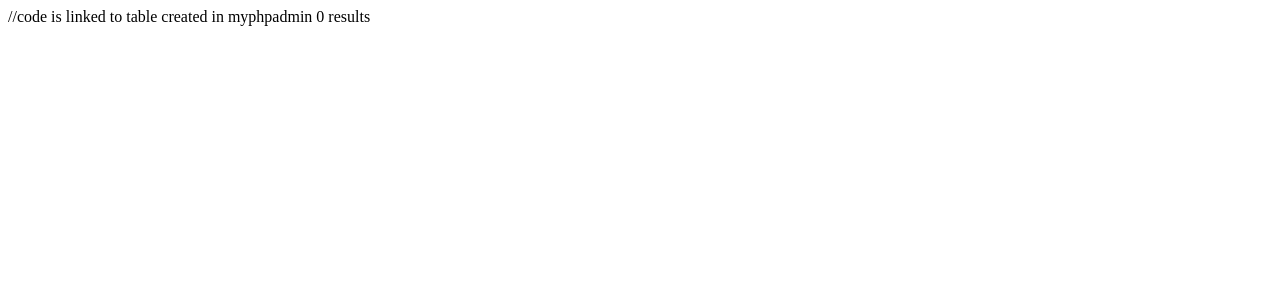
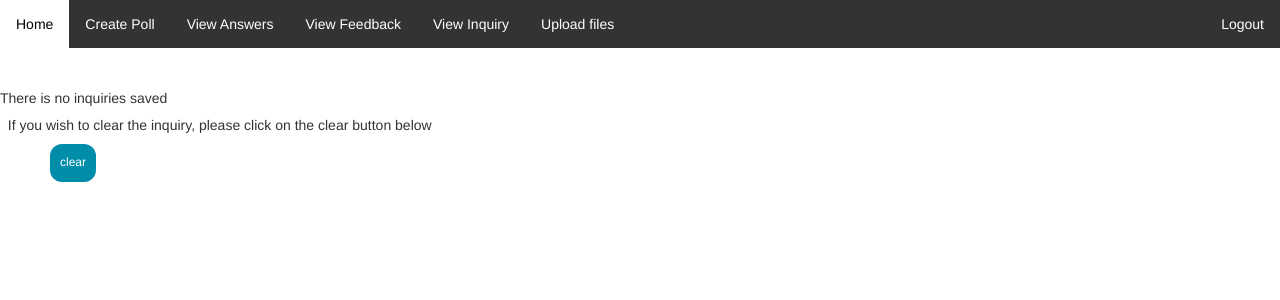
Before and after one commit to josephfarahat/SE2018G02, a PHP site: page /Source/PollME/view_inq.php in a window 1280 px wide. Shown: the top 300 px of the page. Run offline with PHP 8.4, Linux system fonts and the light colour scheme; the visitor is signed in with stand-in values (Sample User, id 1); data that the repository does not hold is empty; some libraries are stand-ins or nearby versions.

Commit message:
Add files via upload

```diff
--- a/Source/PollME/view_inq.php
+++ b/Source/PollME/view_inq.php
@@ -1,9 +1,63 @@
-//code is linked to table created in myphpadmin
+<?php  include ('security.php'); ?>
+
+
+<html lang="en">
+    <head>
+      <meta charset="utf-8">
+      <meta name="viewport" content="width=device-width, initial-scale=1.0">
+    	<title>
+          View Inquiry
+
+    	</title>
+    	<link rel="stylesheet"
+    		       type = "text/css"
+    		       href="bootstrap.css"
+
+    		   />
+           <!-- Latest compiled and minified CSS -->
+<link rel="stylesheet" href="https://maxcdn.bootstrapcdn.com/bootstrap/3.4.0/css/bootstrap.min.css">
+<link rel="stylesheet" href="https://cdnjs.cloudflare.com/ajax/libs/font-awesome/4.7.0/css/font-awesome.min.css">
+
+<!-- jQuery library -->
+<script src="https://ajax.googleapis.com/ajax/libs/jquery/3.3.1/jquery.min.js"></script>
+
+<!-- Latest compiled JavaScript -->
+<script src="https://maxcdn.bootstrapcdn.com/bootstrap/3.4.0/js/bootstrap.min.js"></script>
+           <link rel="stylesheet"
+               type = "text/css"
+               href="index.css"
+
+           />
+
+	</head>
+	<body>
+<ul class="topnav">
+  <li><a class="active" href="logged.php">Home</a></li>
+  <li><a href="Admin.php">Create Poll</a></li>
+  <li><a href="view.php">View Answers</a></li>
+  <li><a href="view_feedback.php">View Feedback</a></li>
+  <li><a href="view_inq.php">View Inquiry</a></li>
+   <li><a href="Attachmentupload.php">Upload files</a></li>
+  <li class="right"><a href="logout.php">Logout </a></li>
+  </ul>
+
+
+
+
+
+  <br><br>
+
+	</body>
+</html>
+
+
+
 <?php
-$servername = "localhost";
-$username = "root";
-$password = "";
-$dbname = "poll";
+$servername = "sql202.epizy.com";
+$username = "epiz_23357401";
+$password = "jpvgo0IE";
+$dbname = "epiz_23357401_Poll";
+
 $conn = new mysqli($servername, $username, $password, $dbname);
 // Check connection
 if ($conn->connect_error) {
@@ -15,12 +69,22 @@ $result = $conn->query($sql);
 
 if ($result->num_rows > 0) {
     // output data of each row
+	 echo"<h1>&nbsp; The inquiries:</h1>" ;
     while($row = $result->fetch_assoc()) {
-        echo   $row["question"]. "<br>";
+
+		  echo "<h4>&nbsp;&nbsp;&nbsp;&nbsp;" .$row["ID"]. "-". $row["question"]."</h4>" ;
     }
 } else {
-    echo "0 results";
+    echo "There is no inquiries saved";
 }
 
 $conn->close();
 ?>
+
+<html> <body>
+<br>
+<h5>&nbsp; If you wish to clear the inquiry, please click on the clear button below</h5>
+<form method="post" action="delete_inquir.php">
+<input type="submit" id='delete' class="button button1" style="margin-left:50px;" name="delete" value='clear'></input>
+</body>
+</html>
```
